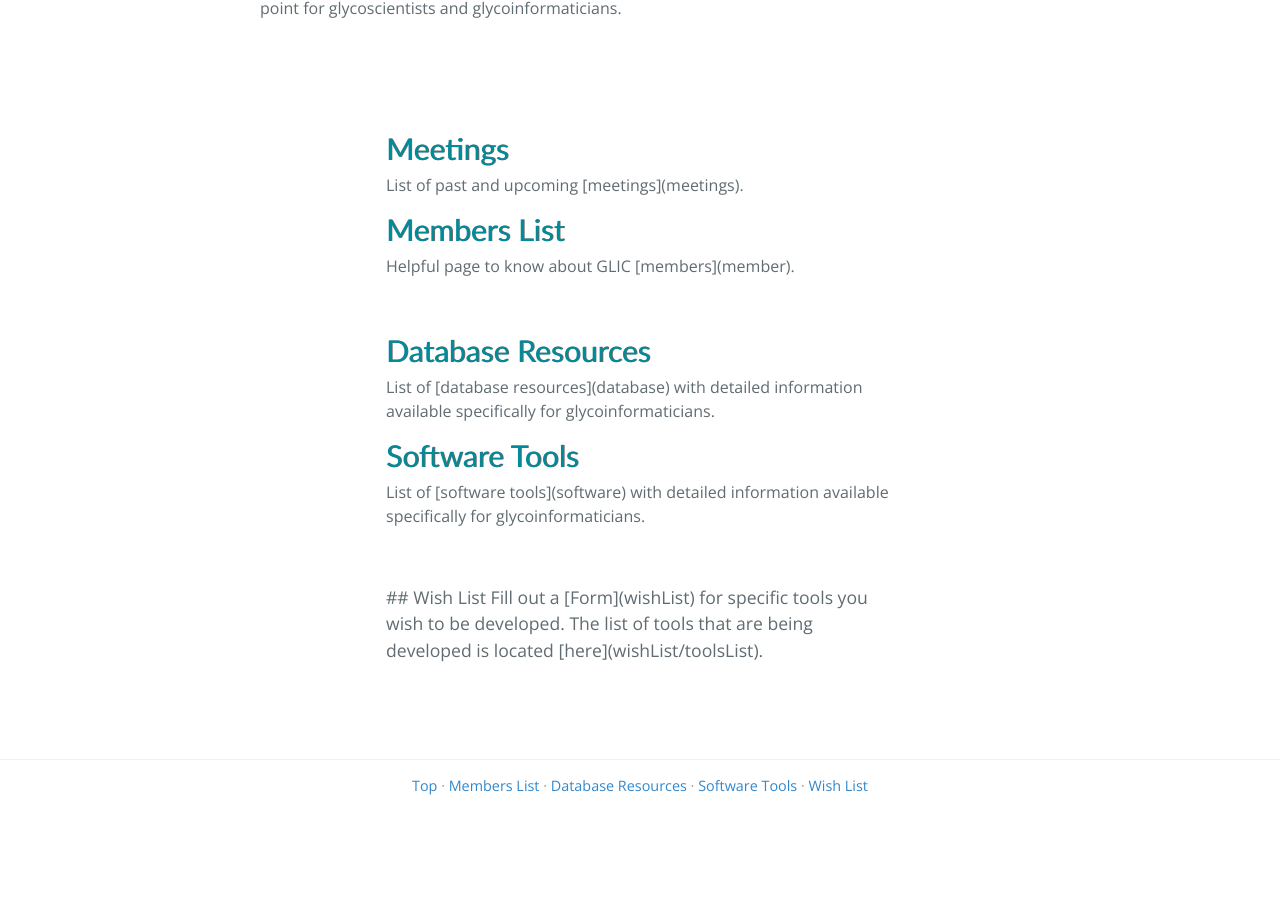
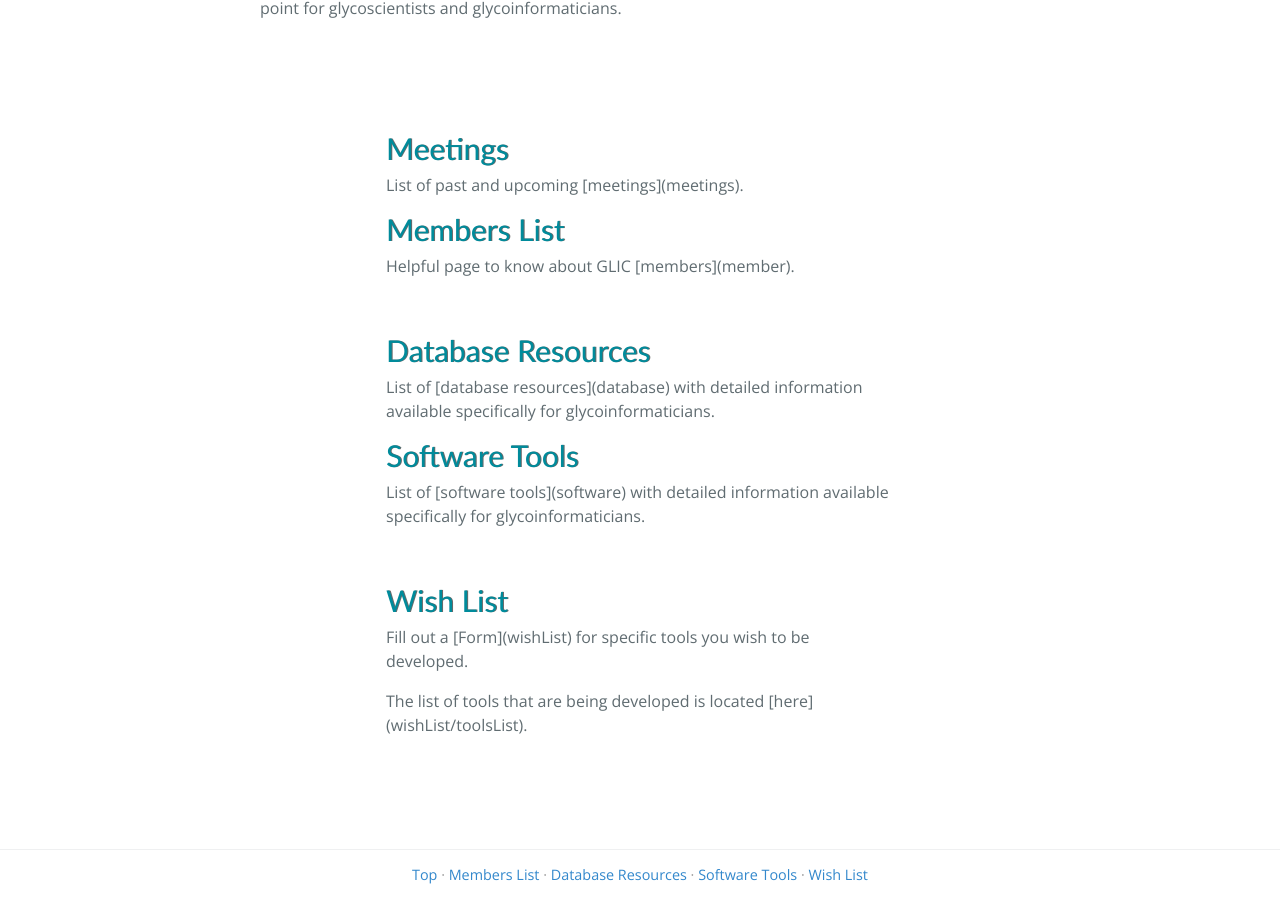
Before and after one commit to AokiCE/testglicpage, a Jekyll site: the page built from index.md, in a window 1280 px wide and 900 px high, scrolled down 617 px. Built offline with Jekyll 4.4.1, drawn with Linux system fonts in a browser that asks for light colours; nearby versions of some CDN libraries; before the commit the page ends 1428 px from its top, so only the background shows below that.

```diff
--- a/index.md
+++ b/index.md
@@ -27,7 +27,7 @@ layout: top
 
 
 <div section="Wishlist" background="light-orange">
-## Wish List
-Fill out a [Form](wishList) for specific tools you wish to be developed.
-The list of tools that are being developed is located [here](wishList/toolsList).
+<h2>Wish List</h2>
+<p>Fill out a [Form](wishList) for specific tools you wish to be developed.</p>
+<p>The list of tools that are being developed is located [here](wishList/toolsList).</p>
 <div>
```
